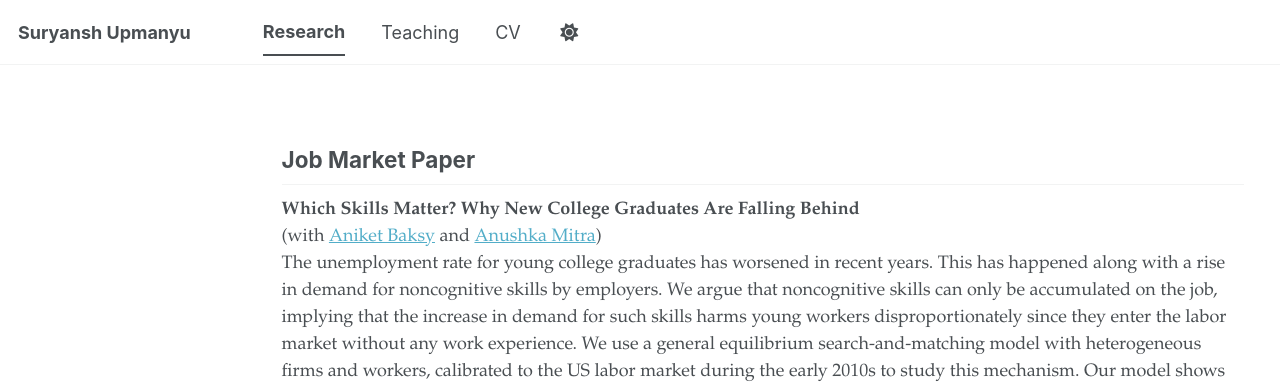
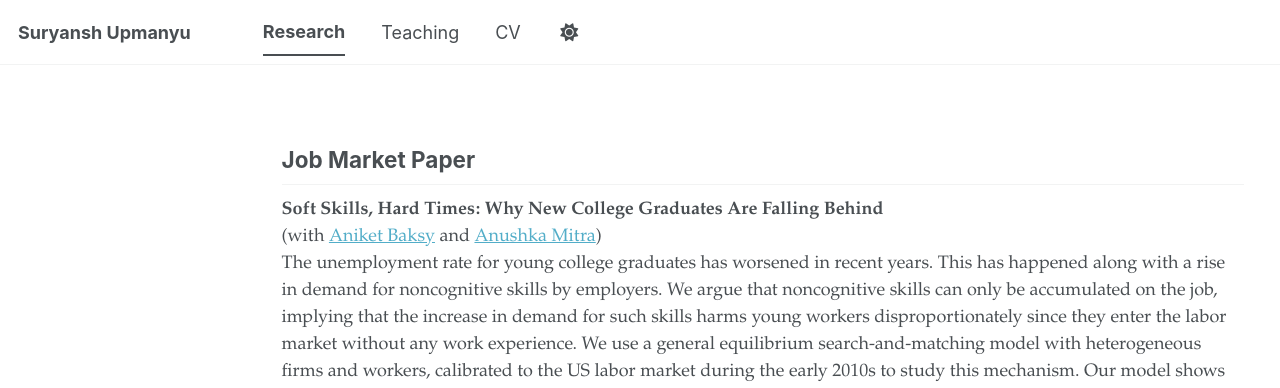
Before and after one commit to upmanyu-suryansh/upmanyu-suryansh.github.io, a Jekyll site: the page built from _pages/research.md, in a window 1280 px wide and 1260 px high. Shown: the top 388 px of the window. Built offline with Jekyll 4.4.1, drawn with Linux system fonts in a browser that asks for light colours; a script bundle is joined from its source files by our own code; library files that are not in the unit come from our copies.

Commit message:
Update job market paper title and authors

```diff
--- a/_pages/research.md
+++ b/_pages/research.md
@@ -7,7 +7,7 @@ author_profile: false
 
 ## Job Market Paper
 
-**Which Skills Matter? Why New College Graduates Are Falling Behind**
+**Soft Skills, Hard Times: Why New College Graduates Are Falling Behind**
 (with [Aniket Baksy](https://anikbak.github.io/) and [Anushka Mitra](https://anushkamitra.com/))
 The unemployment rate for young college graduates has worsened in recent years. This
 has happened along with a rise in demand for noncognitive skills by
```
